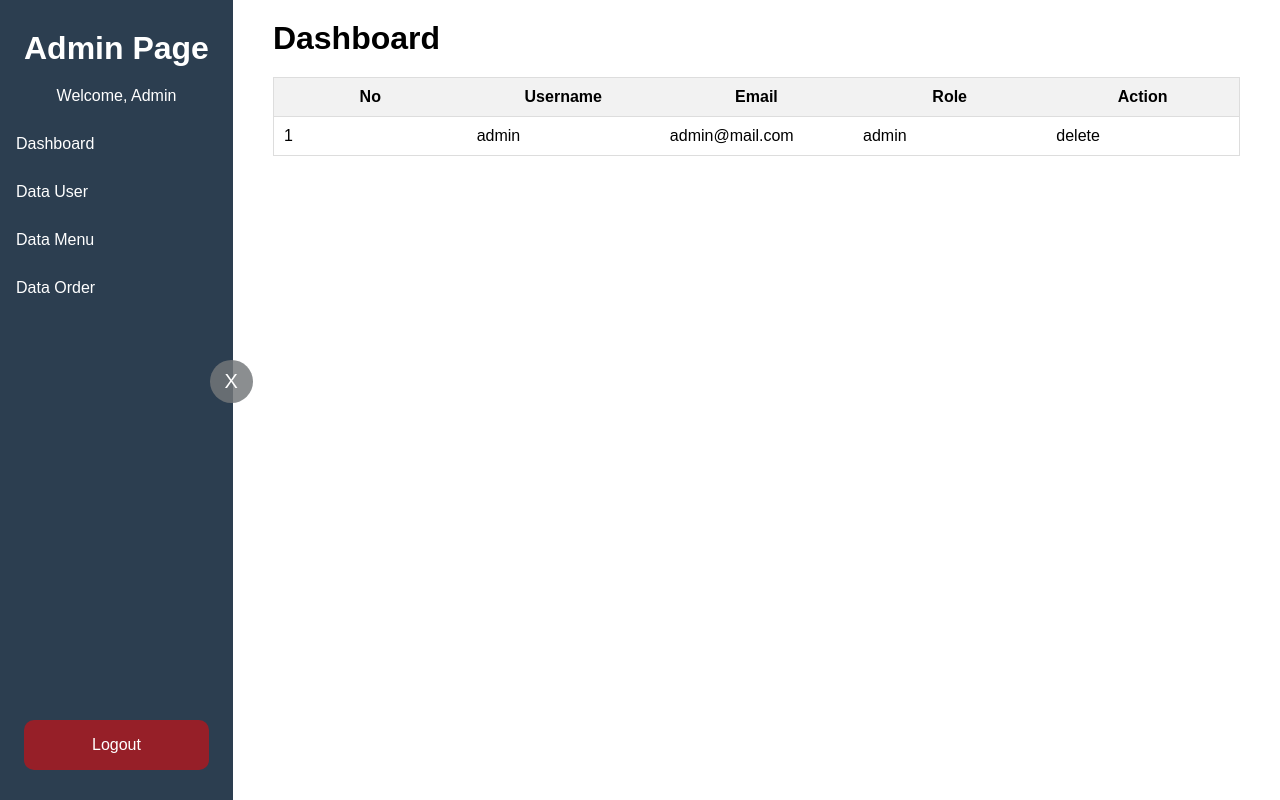
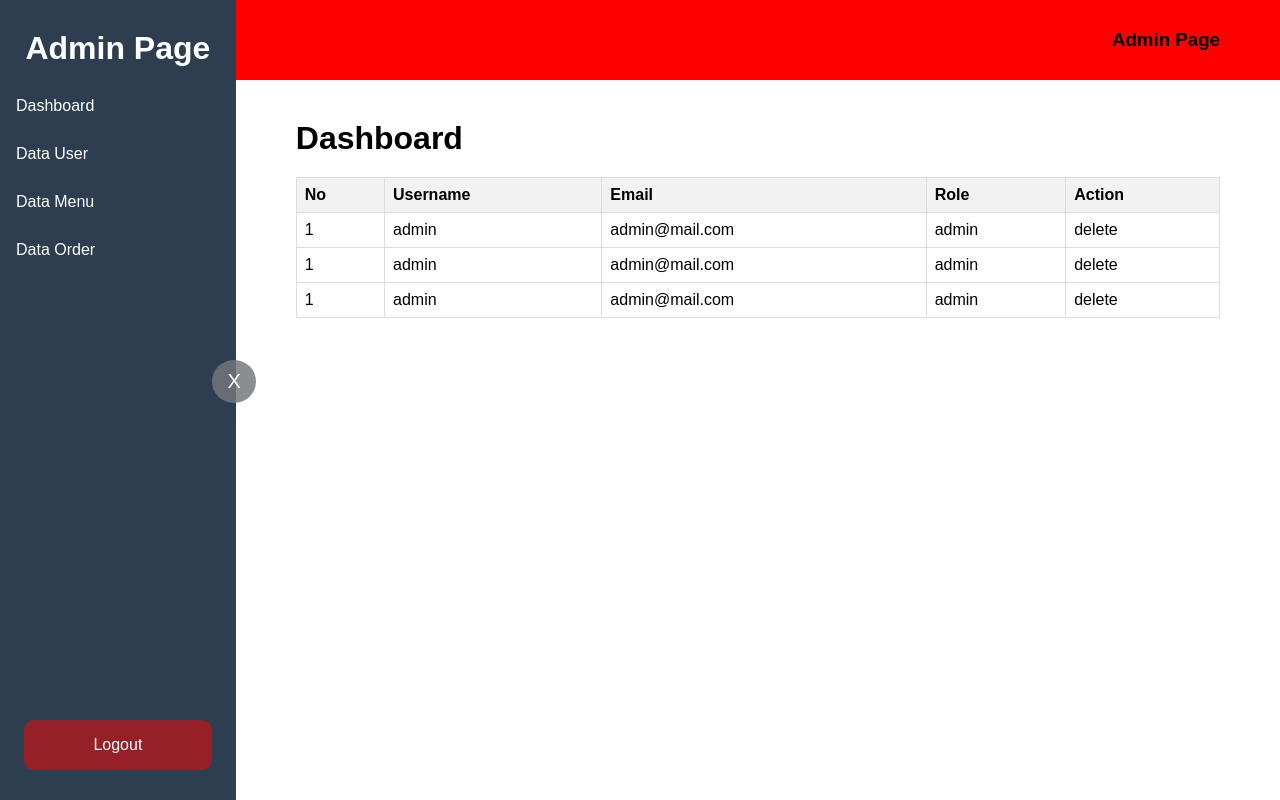
Before and after one commit to aufaramdhn/pw2024_tubes_233040028, a PHP site: page /__backend/index.php in a window 1280 px wide. Run offline with PHP 8.4, Linux system fonts and the light colour scheme.

Commit message:
update layout __backend

```diff
--- a/__backend/assets/css/style.css
+++ b/__backend/assets/css/style.css
@@ -14,32 +14,47 @@ body {
 
 table {
   width: 100%;
-  table-layout: fixed;
   border-collapse: collapse;
-  /* border: 1px solid #ddd; */
   margin-top: 20px;
 }
 
-table tr {
+table tr th,
+table tr td {
   border: 1px solid #ddd;
+  padding: 8px;
 }
 
-th,
-td {
-  padding: 10px;
-  /* border-bottom: 1px solid #ddd; */
+table tr th {
+  background-color: #f2f2f2;
+  text-align: left;
 }
 
-th {
-  background-color: #f2f2f2;
+.header-text {
+  font-size: 1rem;
+  margin-top: 20px;
 }
 
 /* End Custom CSS */
 
-.main-page {
+.wrap-content {
   /* background-color: red; */
   width: 100%;
-  padding: 20px 40px;
+}
+
+.wrap-content header {
+  background-color: red;
+  height: 80px;
+  display: flex;
+  justify-content: right;
+  align-items: center;
+}
+
+.topbar {
+  padding: 20px 60px;
+}
+
+.content {
+  padding: 20px 60px;
 }
 
 .sidebar {
--- a/__backend/index.php
+++ b/__backend/index.php
@@ -14,9 +14,6 @@
         <div class="title">
             <h1>Admin Page</h1>
         </div>
-        <div class="profile">
-            <p>Welcome, Admin</p>
-        </div>
         <div class="nav-list">
             <ul>
                 <li><a href="">Dashboard</a></li>
@@ -32,11 +29,16 @@
             </button>
         </div>
     </div>
-    <div class="main-page">
-        <div class="header">
-            <h1>Dashboard</h1>
-        </div>
+    <div class="wrap-content">
+        <header>
+            <div class="topbar">
+                <h3>Admin Page</h3>
+            </div>
+        </header>
         <div class="content">
+            <div class="header-text">
+                <h1>Dashboard</h1>
+            </div>
             <table class="table">
                 <thead>
                     <tr>
@@ -55,6 +57,20 @@
                         <td>admin</td>
                         <td>delete</td>
                     </tr>
+                    <tr>
+                        <td>1</td>
+                        <td>admin</td>
+                        <td>admin@mail.com</td>
+                        <td>admin</td>
+                        <td>delete</td>
+                    </tr>
+                    <tr>
+                        <td>1</td>
+                        <td>admin</td>
+                        <td>admin@mail.com</td>
+                        <td>admin</td>
+                        <td>delete</td>
+                    </tr>
                 </tbody>
             </table>
         </div>
```
